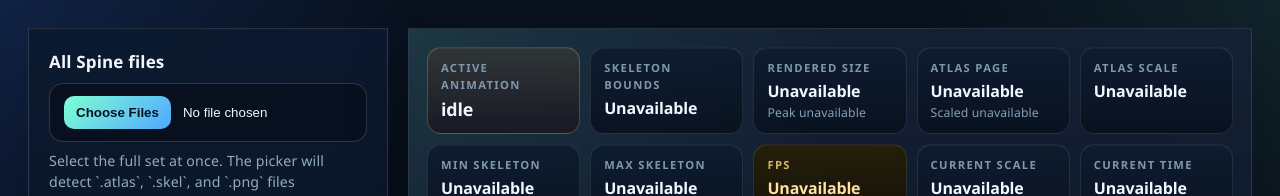
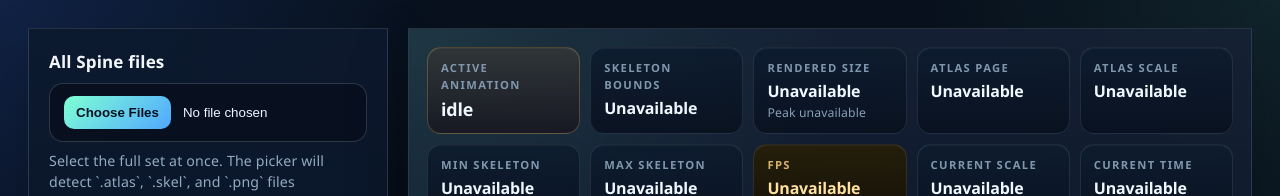
Before and after one commit to vaso991/spine-player, a React (Vite) app: page / in a window 1280 px wide. Shown: the top 196 px of the page. Built offline with nearby package versions, Linux system fonts and the light colour scheme.

Commit message:
refactor: remove unused atlasPageScaled calculation and corresponding UI element

```diff
--- a/src/App.tsx
+++ b/src/App.tsx
@@ -775,25 +775,6 @@ function App() {
   }
 
   const canLoad = Boolean(files.atlas && files.skeleton && files.images.length > 0) && !loading
-  const atlasPageScaled =
-    atlasInfo && spineSize
-      ? {
-          height:
-            atlasInfo.pageHeight *
-            getDisplayedScale(
-              spineSize.realWidth,
-              spineSize.realHeight,
-              userScale,
-            ),
-          width:
-            atlasInfo.pageWidth *
-            getDisplayedScale(
-              spineSize.realWidth,
-              spineSize.realHeight,
-              userScale,
-            ),
-        }
-      : null
   const minSkeletonScaled =
     animationSizeRange && spineSize
       ? {
@@ -1052,11 +1033,6 @@ function App() {
                     ? `${Math.round(atlasInfo.pageWidth)} x ${Math.round(atlasInfo.pageHeight)} px`
                     : 'Unavailable'}
                 </strong>
-                <span className="viewer-stat-note">
-                  {atlasPageScaled
-                    ? `Scaled ${Math.round(atlasPageScaled.width)} x ${Math.round(atlasPageScaled.height)} px`
-                    : 'Scaled unavailable'}
-                </span>
               </div>
               <div className="viewer-stat">
                 <span className="viewer-stat-label">Atlas Scale</span>
```
